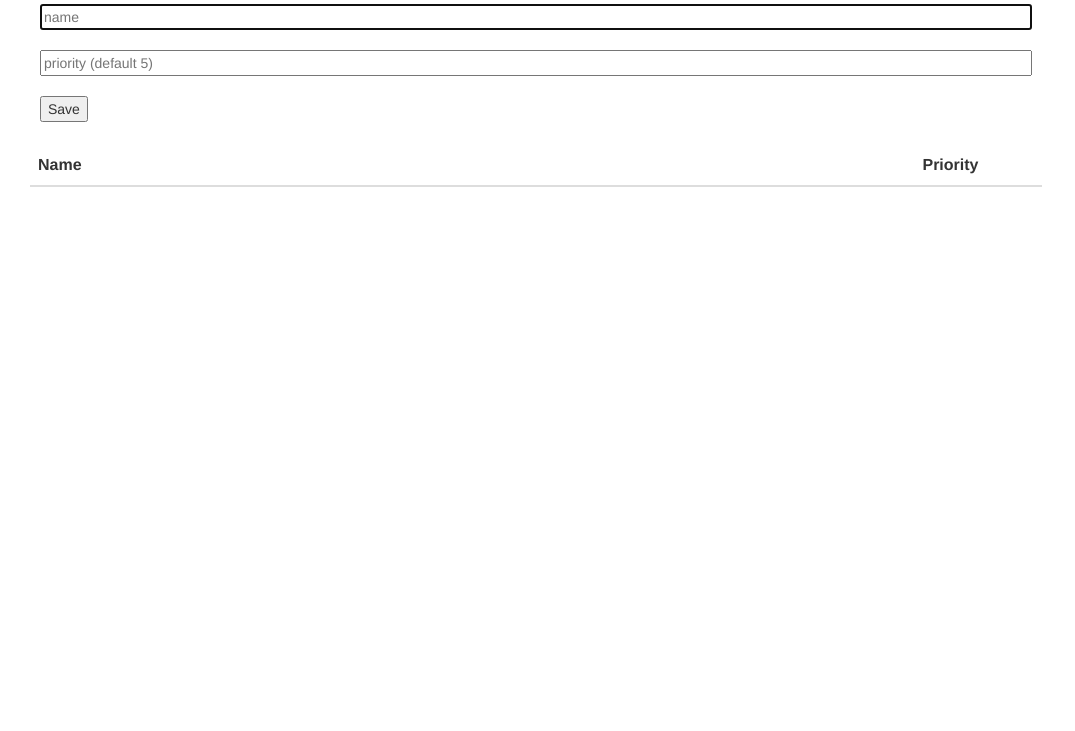
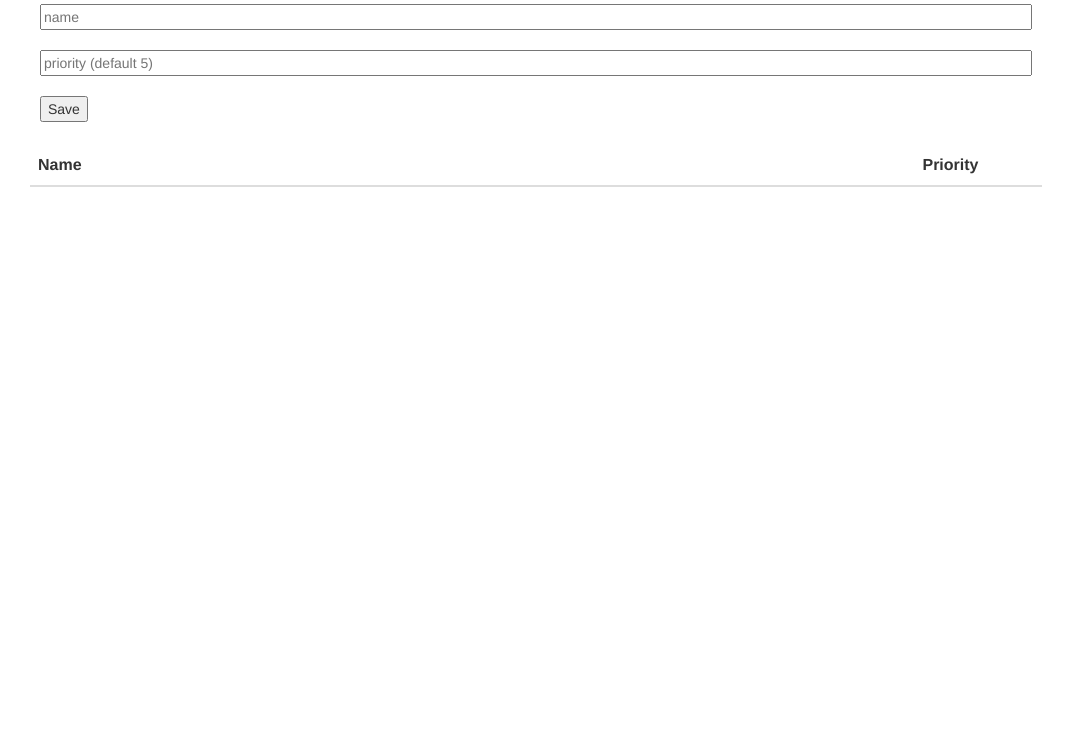
Before and after one commit to krusta80/NorthwindSpa, a website: page public/index.html in a window 1280 px wide. Shown: the part 69-800 px from the top of the page, without its empty margins (0-1075 px from the left). Drawn offline with nearby package versions, Linux system fonts and the light colour scheme; no server answers.

Commit message:
Removed autofocus

```diff
--- a/public/index.html
+++ b/public/index.html
@@ -16,7 +16,7 @@
         <form class="form-inline" role="form">
             <div class="row">
               <div class="col-sm-12">
-                <input class="form-inline" style="width:100%" type="text" id="newName" ng-model="newName" name="name" placeholder="name" autofocus>
+                <input class="form-inline" style="width:100%" type="text" id="newName" ng-model="newName" name="name" placeholder="name">
               </div>
             </div>
             <div class="row">
--- a/public/scripts/index.js
+++ b/public/scripts/index.js
@@ -87,6 +87,7 @@ spaModule.controller('SpaController', function($scope, $http) {
 	$scope.displayFormError = function(err) {
 		$scope.displayError = true;
 		$scope.errorMessage = "Processing error";
+		document.getElementById("newName").focus();
 		console.log(err);
 	}
 
```
